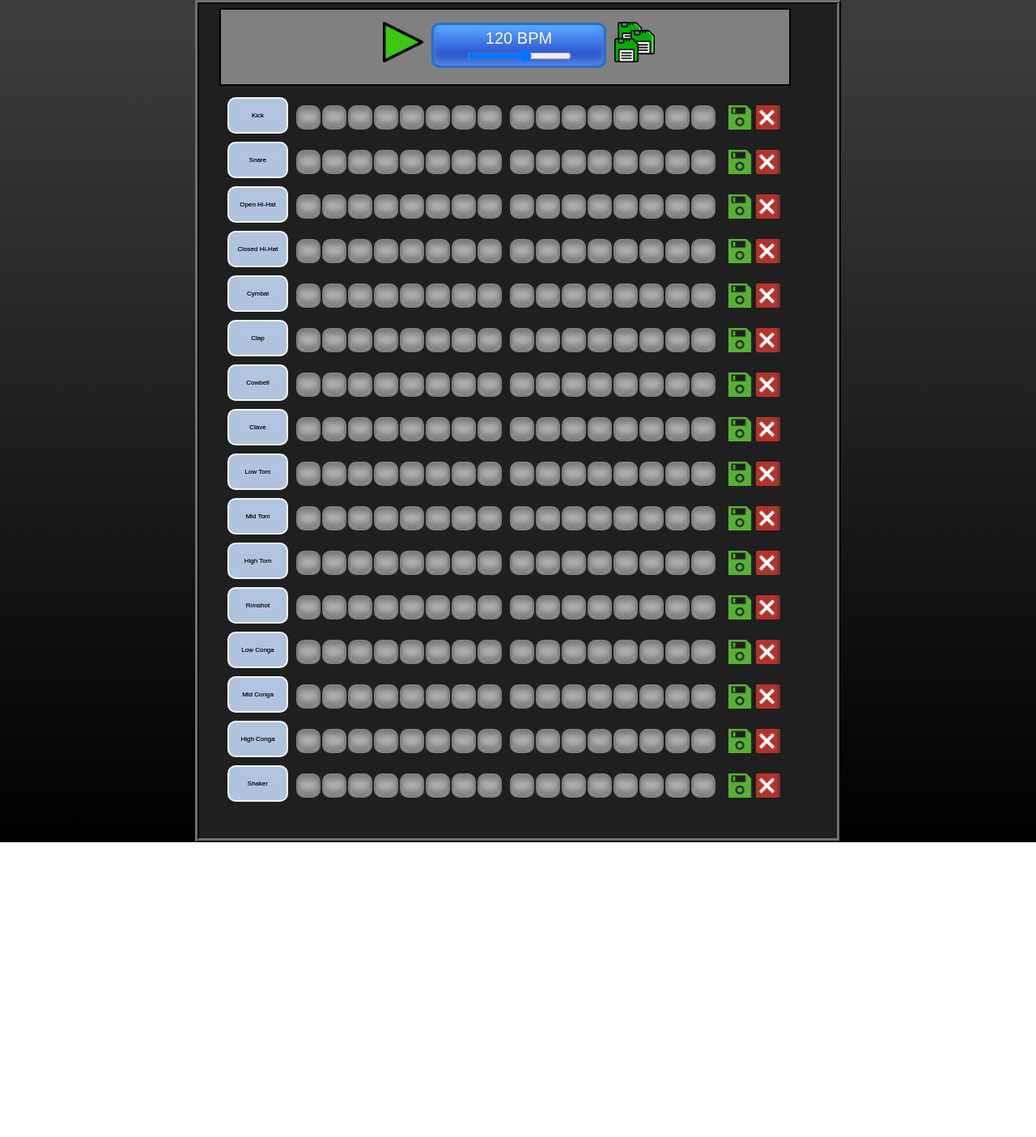
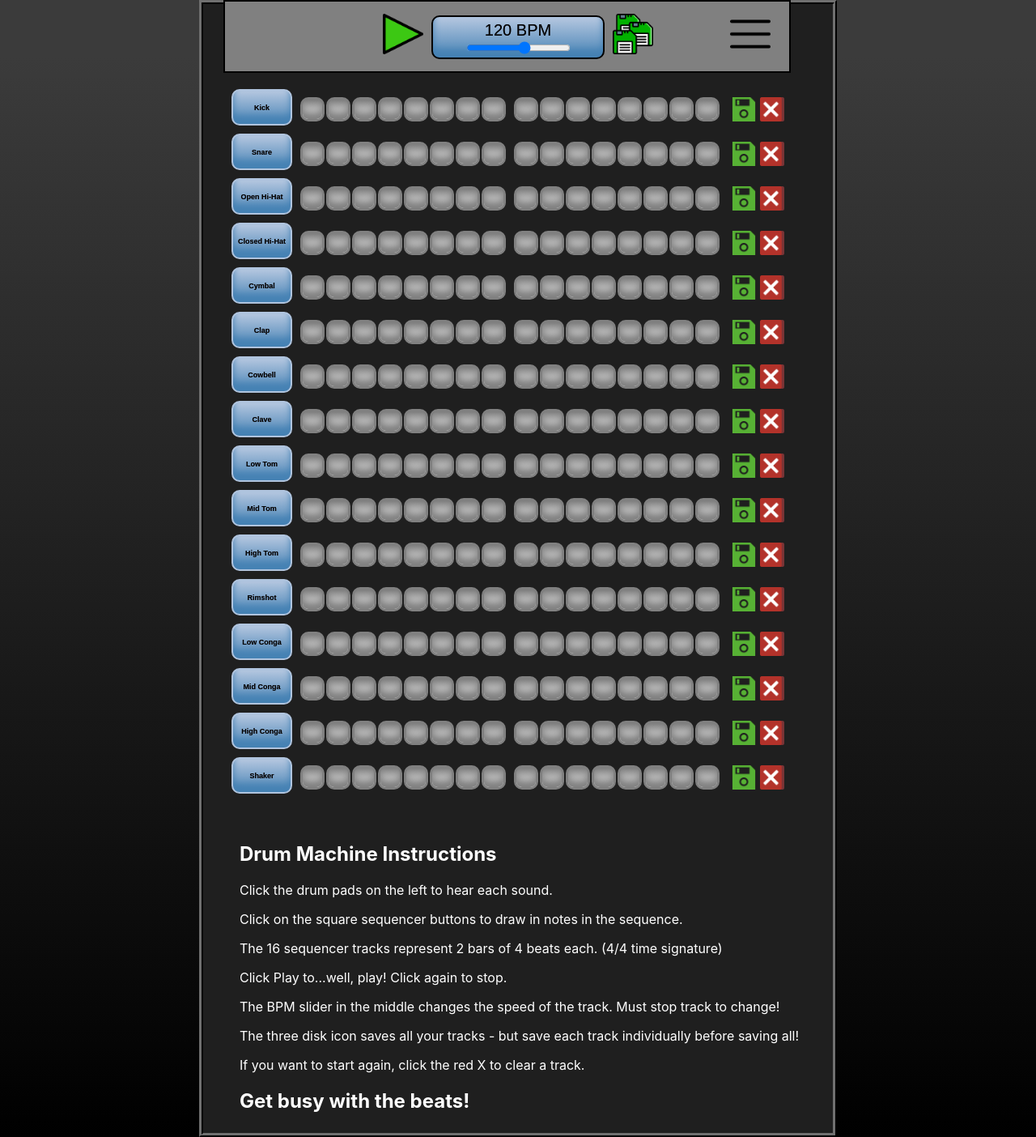
Before and after one commit to KeithC113/DrumKit-App, a React (Create React App) app in the folder client/: page / in a window 1280 px wide. Shown: the whole page at 81% size. Before the commit the page ends 1040 px from the top, so only its background shows below. Built offline with nearby package versions, Linux system fonts and the light colour scheme.

Commit message:
Final commit before submission.

```diff
--- a/client/src/Components/DrumMachineComponent.css
+++ b/client/src/Components/DrumMachineComponent.css
@@ -1,14 +1,15 @@
 .DrumPadButton {
-	box-shadow:inset 0px -9px 9px 0px #B0C4DE;
-	background:linear-gradient(to bottom, lightsteelblue 5%, #B0C4DE 100%);
+	box-shadow:inset 0px -9px 9px 0px steelblue;
+	background:linear-gradient(to bottom, lightsteelblue 5%, steelblue 100%);
 	background-color:#57a3ff;
 	border-radius:10px;
-	border:2px solid #F5F5F5;
+	border:2px solid lightsteelblue;
 	display:inline-block;
 	cursor:pointer;
 	color:black;
 	font-family:Arial;
-	font-size:8px;
+	font-size:9px;
+	font-weight: bold;
 	padding:5px;
   margin-bottom: 10px;
 	text-decoration:none;
@@ -20,7 +21,7 @@
   text-align: center;
 }
 .DrumPadButton:hover {
-	background:linear-gradient(to bottom, #1a32ba 5%, #57a3ff 100%);
+	background:linear-gradient(to bottom, steelblue 5%, lightsteelblue 100%);
 	background-color:#1a32ba;
 }
 .DrumPadButton:active {
@@ -55,19 +56,19 @@
 }
 
 .bpm {
-	box-shadow:inset 0px -9px 9px 0px #4f82db;
-	background:linear-gradient(to bottom, #57a3ff 5%, #1a32ba 100%);
+	box-shadow:inset 0px -9px 9px 0px steelblue;
+	background:linear-gradient(to bottom, lightsteelblue 5%, steelblue 100%);
 	background-color:#57a3ff;
 	border-radius:10px;
-	border:3px solid #2671cc;
+	border:2px solid black;
 	display:inline-block;
 	cursor:pointer;
-	color:#ffffff;
+	color:#000000;
 	font-family:Arial;
 	font-size:20px;
 	padding:5px;
   margin-top: auto;
-  margin-bottom: 20px;
+  margin-bottom: 15px;
 	text-decoration:none;
 	text-shadow:0px 0px 0px #54596b;
   width: 200px;
--- a/client/src/Components/SequencerComponent.css
+++ b/client/src/Components/SequencerComponent.css
@@ -1,7 +1,9 @@
 .sequencer{
   display: grid;
   grid-template-columns: 32px 32px 32px 32px 32px 32px 32px 40px 32px 32px 32px 32px 32px 32px 32px 45px 35px 55px;
-  padding: 10px;
+  padding-left: 10px;
+  padding-top: 10px;
+  margin-right: 0px
 }
 
 /* .show-sequencer{
--- a/client/src/Container/DrumMachineContainer.css
+++ b/client/src/Container/DrumMachineContainer.css
@@ -16,9 +16,10 @@ body {
   left:auto;
   right:auto;
   top:0;
-  padding-left: 200px;
+  padding-left: 195px;
   padding-right: 0px;
-  margin-top: 10px;
+  padding-bottom: 0px;
+  margin-top: 0px;
   width:502px;
   list-style:none;
   background-color: grey;
@@ -26,12 +27,41 @@ body {
 }
 
 .control-elements{
-  margin-top: 15px
+  margin-top: 15px;
+  margin-bottom: 0px;
+  padding-left: 0px
+}
+
+.dropdown{
+  overflow: hidden;
+}
+
+.drop-button{
+  width: 50px;
+  height: 50px;
+  margin-left: 95px
+}
+
+.drop-content{
+  display: none;
+  margin-right: 50px
+}
+
+.dropdown:hover .drop-content {
+  display: block;
 }
 
 .drum-pads{
   display:block;
   padding: 10px;
-  margin-top: 80px;
+  margin-top: 70px;
   z-index: 0;
 }
+
+.instructions{
+  color: white;
+  position:relative;
+  right: 1300px;
+  top: 20px;
+  left: 20px;
+}
--- a/client/src/Container/DrumMachineContainer.js
+++ b/client/src/Container/DrumMachineContainer.js
@@ -22,6 +22,7 @@ import snare from '../Public/Snare.wav';
 import playIcon from '../Public/play.png';
 import stopIcon from '../Public/stop.png';
 import saveAll from '../Public/saveAll.png';
+import menu from '../Public/menu.png';
 
 class DrumMachineContainer extends Component{
   constructor(props){
@@ -200,13 +201,20 @@ class DrumMachineContainer extends Component{
 
   render(){
     return (
+
       <div className ="DrumMachineContainer">
+
       <div className="controls">
+
+
+        <div className="dropdown">
         <div className="control-elements">
+
         <img alt="Play" className="StartButton" src={this.state.playing ? stopIcon : playIcon} onClick={() => {
           if (this.state.playing) this.stopSequence()
           else this.startSequence()
         }}/>
+
         <span className="bpm">{this.state.bpm} BPM
         <input className="slider"
         type="range"
@@ -217,9 +225,17 @@ class DrumMachineContainer extends Component{
         onChange={this.handleBPM}
         />
         </span>
+
         <img className="SaveAllButton" src={saveAll} alt="save-all" onClick={this.handleSaveAll}/>
+          <img className="drop-button" src={menu} alt="instructions"/>
+          <div className="drop-content">
+
           </div>
         </div>
+      </div>
+      </div>
+
+
         <div className="drum-pads">
         <DrumMachineComponent save={this.handleSave} bpm={this.state.bpm} playing={this.state.playing} sound={this.state.kick} playSound={this.playSound} name={"kick"}/>
         <DrumMachineComponent save={this.handleSave} bpm={this.state.bpm} playing={this.state.playing} sound={this.state.snare} playSound={this.playSound} name={"snare"}/>
@@ -237,7 +253,21 @@ class DrumMachineContainer extends Component{
         <DrumMachineComponent save={this.handleSave} bpm={this.state.bpm} playing={this.state.playing} sound={this.state.midConga} playSound={this.playSound} name={"midConga"}/>
         <DrumMachineComponent save={this.handleSave} bpm={this.state.bpm} playing={this.state.playing} sound={this.state.highConga} playSound={this.playSound} name={"highConga"}/>
         <DrumMachineComponent save={this.handleSave} bpm={this.state.bpm} playing={this.state.playing} sound={this.state.shaker} playSound={this.playSound} name={"shaker"}/>
+
         </div>
+
+        <div className="instructions">
+        <h2>Drum Machine Instructions</h2>
+          <p>Click the drum pads on the left to hear each sound.</p>
+          <p>Click on the square sequencer buttons to draw in notes in the sequence.</p>
+          <p>The 16 sequencer tracks represent 2 bars of 4 beats each. (4/4 time signature)</p>
+          <p>Click Play to...well, play! Click again to stop.</p>
+          <p>The BPM slider in the middle changes the speed of the track. Must stop track to change!</p>
+          <p>The three disk icon saves all your tracks - but save each track individually before saving all!</p>
+          <p>If you want to start again, click the red X to clear a track.</p>
+          <h2>Get busy with the beats!</h2>
+        </div>
+
       </div>
     )
   }
```
Also changed, not shown: client/src/Public/menu.png (added). Lines whose indentation alone changed are shown as unchanged.
